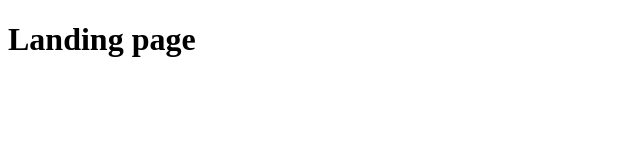
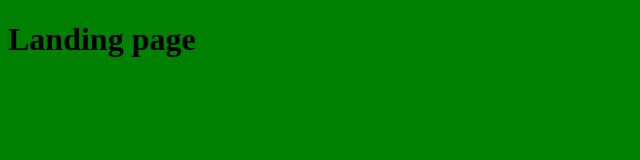
Before and after one commit to jackbrewer/jbr-with-lighthouse-plugin, a website: page output/index.html in a window 1280 px wide. Shown: the whole page, without its empty margins (0-640 px from the left). Drawn offline with Linux system fonts and the light colour scheme.

Commit message:
Update index.html

```diff
--- a/output/index.html
+++ b/output/index.html
@@ -6,7 +6,7 @@
     <meta name="viewport" content="width=device-width, initial-scale=1.0" />
     <title>A site with lighthouse plugin</title>
   </head>
-  <body>
+  <body style="background: green">
     <h1>Landing page</h1>
   </body>
 </html>
```
